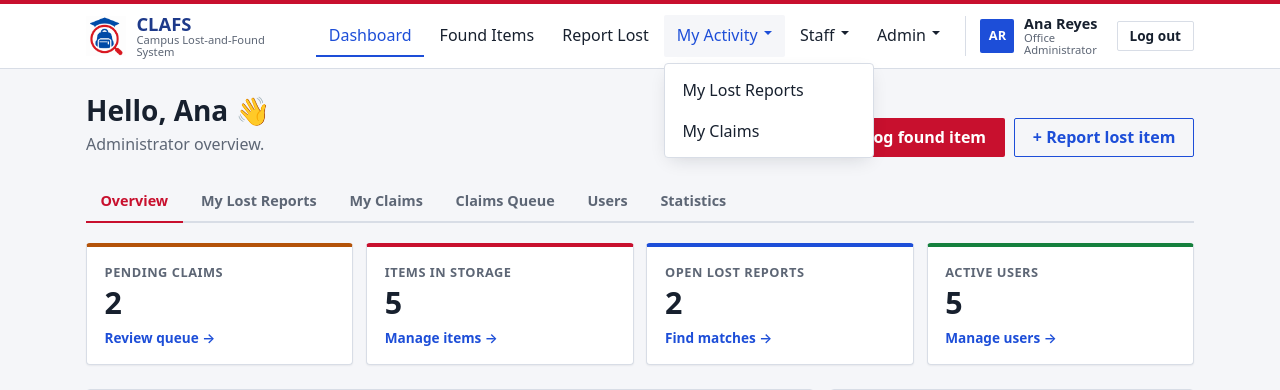
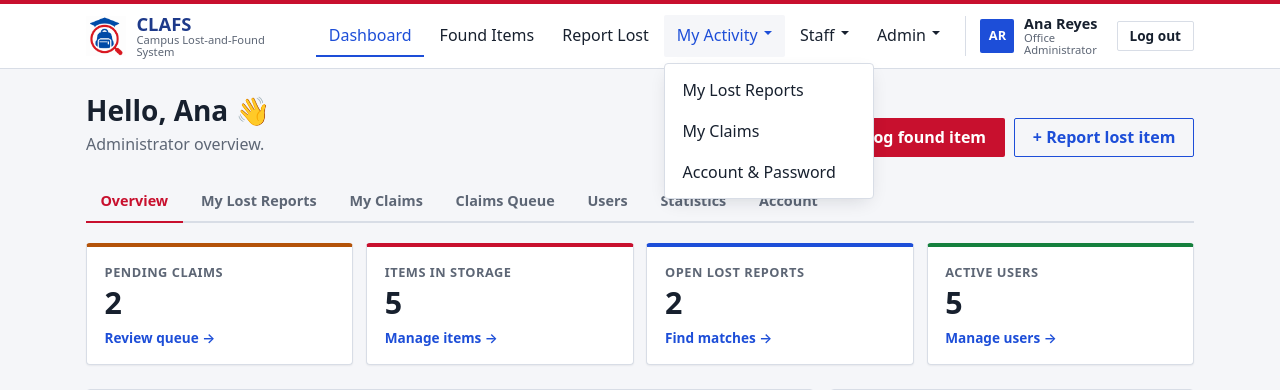
Before and after one commit to Kaigosama/Campus-Lost-and-Found-System, a PHP site: page /index.php in a window 1280 px wide, after a click on "My Activity". Shown: the top 390 px of the page. Run offline with PHP 8.4, Linux system fonts and the light colour scheme; a user stored in the database is signed in; data comes from the database, SQL or seed files in the repository; some libraries are stand-ins or nearby versions.

Commit message:
feat(auth): add password change and emailed password reset
Logged-in users change their password under Account. Others use Forgot password, which emails a single-use link that expires in 60 minutes, sent through the Brevo API. Either way the account is signed out on other devices. config/db_connect.php in this commit also reads database and mail settings from environment variables and marks cookies secure over HTTPS, for the Docker and Railway setup.

```diff
--- a/config/db_connect.php
+++ b/config/db_connect.php
@@ -36,6 +36,7 @@ const UPLOAD_DIR      = APP_ROOT . '/public/uploads';
 const IMAGE_TYPES     = ['image/jpeg' => 'jpg', 'image/png' => 'png', 'image/webp' => 'webp'];
 const PASSWORD_MIN    = 8;
 const REMEMBER_DAYS   = 30;
+const RESET_LINK_MINUTES = 60;
 /** Person names: letters (any script), spaces, hyphens, apostrophes and periods — and must start with a letter. */
 const NAME_PATTERN    = "/^\\p{L}[\\p{L}\\p{M} .'\\-]*$/u";
 
@@ -45,12 +46,36 @@ const NAME_PATTERN    = "/^\\p{L}[\\p{L}\\p{M} .'\\-]*$/u";
 if (is_file(__DIR__ . '/db_connect.local.php')) {
     require __DIR__ . '/db_connect.local.php';
 }
+// Containers (Docker, Railway) set the environment instead: DB_HOST, DB_PORT, DB_NAME, DB_USER, DB_PASS,
+// or a single MYSQL_URL / DATABASE_URL (mysql://user:pass@host:port/name). Individual DB_* win over the URL.
+$dbUrlString = (string) (getenv('MYSQL_URL') ?: getenv('DATABASE_URL'));
+$dbUrl = $dbUrlString !== '' ? (parse_url($dbUrlString) ?: []) : [];
+$dbFromUrl = [
+    'DB_HOST' => $dbUrl['host'] ?? null,
+    'DB_PORT' => $dbUrl['port'] ?? null,
+    'DB_NAME' => isset($dbUrl['path']) && $dbUrl['path'] !== '/' ? ltrim($dbUrl['path'], '/') : null,
+    'DB_USER' => isset($dbUrl['user']) ? rawurldecode($dbUrl['user']) : null,
+    'DB_PASS' => isset($dbUrl['pass']) ? rawurldecode($dbUrl['pass']) : null,
+];
+foreach ($dbFromUrl as $name => $fromUrl) {
+    $value = getenv($name);
+    if (!defined($name) && ($value !== false || $fromUrl !== null)) {
+        define($name, $value !== false ? $value : $fromUrl);
+    }
+}
+unset($dbUrlString, $dbUrl, $dbFromUrl, $name, $fromUrl, $value);
 defined('DB_HOST')    || define('DB_HOST', '127.0.0.1');
 defined('DB_PORT')    || define('DB_PORT', 3306);
 defined('DB_NAME')    || define('DB_NAME', 'clafs');
 defined('DB_USER')    || define('DB_USER', 'root');
 defined('DB_PASS')    || define('DB_PASS', '');
 defined('DB_CHARSET') || define('DB_CHARSET', 'utf8mb4');
+
+/** A setting from a define() in db_connect.local.php, else the environment; '' when unset. */
+function setting(string $name): string
+{
+    return defined($name) ? (string) constant($name) : (string) getenv($name);
+}
 
 function db(): PDO
 {
@@ -66,7 +91,7 @@ function db(): PDO
         } catch (PDOException $e) {
             http_response_code(500);
             header('Content-Type: text/plain; charset=utf-8');
-            exit("Database connection failed: {$e->getMessage()}\n\nImport docs/schema.sql and set DB_* constants in config/db_connect.local.php.");
+            exit("Database connection failed: {$e->getMessage()}\n\nImport docs/schema.sql and set DB_* constants in config/db_connect.local.php (or DB_* / MYSQL_URL environment variables).");
         }
     }
     return $pdo;
@@ -383,9 +408,17 @@ function save_photo(?array $file, ?string &$error): ?string
 
 /* ---------------------------------------------------------------- Auth (PHP sessions) */
 
+/** True over HTTPS, including behind a TLS-terminating proxy such as Railway's. */
+function is_https(): bool
+{
+    return ($_SERVER['HTTPS'] ?? '') === 'on' || ($_SERVER['HTTP_X_FORWARDED_PROTO'] ?? '') === 'https';
+}
+
 ini_set('session.gc_maxlifetime', (string) (REMEMBER_DAYS * 86400));
-session_set_cookie_params(['path' => '/', 'httponly' => true, 'samesite' => 'Lax']);
-session_start();
+session_set_cookie_params(['path' => '/', 'secure' => is_https(), 'httponly' => true, 'samesite' => 'Lax']);
+if (PHP_SAPI !== 'cli') {   // docker/init-db.php loads this file from the command line
+    session_start();
+}
 
 /** The logged-in, active user row, or null for guests. */
 function current_user(): ?array
@@ -393,7 +426,8 @@ function current_user(): ?array
     static $user = false;
     if ($user === false) {
         $user = find_user($_SESSION['user_id'] ?? null);
-        if ($user && !$user['is_active']) {
+        $staleSession = $user && isset($_SESSION['password_sig']) && !hash_equals($_SESSION['password_sig'], password_sig($user['password_hash']));
+        if ($user && (!$user['is_active'] || $staleSession)) {
             $user = null;
             unset($_SESSION['user_id']);
         }
@@ -405,10 +439,11 @@ function login_user(array $user, bool $remember = false): void
 {
     session_regenerate_id(true);
     $_SESSION['user_id'] = $user['user_id'];
+    $_SESSION['password_sig'] = password_sig($user['password_hash']);
     if ($remember) {
         setcookie(session_name(), session_id(), [
             'expires' => time() + REMEMBER_DAYS * 86400,
-            'path' => '/', 'httponly' => true, 'samesite' => 'Lax',
+            'path' => '/', 'secure' => is_https(), 'httponly' => true, 'samesite' => 'Lax',
         ]);
     }
 }
@@ -452,6 +487,149 @@ function register_user(array $in): array
     db()->prepare('INSERT INTO users (first_name, last_name, email, password_hash, role) VALUES (?, ?, ?, ?, ?)')
         ->execute([trim($in['first_name']), trim($in['last_name']), $email, password_hash($password, PASSWORD_DEFAULT), 'user']);
     return [];
+}
+
+/** Fingerprint of a password hash kept in the session, so changing the password ends every other session. */
+function password_sig(string $passwordHash): string
+{
+    return substr(hash('sha256', $passwordHash), 0, 16);
+}
+
+/** Rules for the new_password / new_password_confirm fields. Returns field errors. */
+function new_password_errors(array $in, ?string $current = null): array
+{
+    $new = (string) ($in['new_password'] ?? '');
+    if (strlen($new) < PASSWORD_MIN) {
+        return ['new_password' => 'Password must be at least ' . PASSWORD_MIN . ' characters.'];
+    }
+    if ($current !== null && $new === $current) {
+        return ['new_password' => 'Choose a password different from your current one.'];
+    }
+    if ($new !== (string) ($in['new_password_confirm'] ?? '')) {
+        return ['new_password_confirm' => 'Passwords do not match.'];
+    }
+    return [];
+}
+
+/** Saves a new password. Every session of this user fails the check in current_user() from now on. */
+function set_password(array $user, string $password): string
+{
+    $hash = password_hash($password, PASSWORD_DEFAULT);
+    db()->prepare('UPDATE users SET password_hash = ? WHERE user_id = ?')->execute([$hash, $user['user_id']]);
+    return $hash;
+}
+
+/** Validates the change-password form for the logged-in user and saves it. Returns field errors; empty means it changed. */
+function change_password(array $user, array $in): array
+{
+    $current = (string) ($in['current_password'] ?? '');
+    $errors  = new_password_errors($in, $current);
+    if (!password_verify($current, $user['password_hash'])) {
+        $errors = ['current_password' => 'Your current password is incorrect.'] + $errors;
+    }
+    if ($errors) {
+        return $errors;
+    }
+    $_SESSION['password_sig'] = password_sig(set_password($user, (string) $in['new_password']));   // keep this session only
+    return [];
+}
+
+/* ---- Forgot password: emailed reset links ---- */
+
+/**
+ * Absolute site URL for links in emails. Taken from APP_URL (or Railway's RAILWAY_PUBLIC_DOMAIN) rather than
+ * the request, so a forged Host header can't point a reset link at someone else's site.
+ */
+function app_base_url(): string
+{
+    $configured = setting('APP_URL') ?: (setting('RAILWAY_PUBLIC_DOMAIN') !== '' ? 'https://' . setting('RAILWAY_PUBLIC_DOMAIN') : '');
+    if ($configured !== '') {
+        return rtrim($configured, '/');
+    }
+    return (is_https() ? 'https' : 'http') . '://' . ($_SERVER['HTTP_HOST'] ?? 'localhost');   // local development
+}
+
+/**
+ * Reset links need no table: the signature is keyed with the user's current password hash, so a link stops
+ * working once the password changes (it is single-use) and can't be forged without the database.
+ */
+function password_reset_sig(array $user, int $expires): string
+{
+    return hash_hmac('sha256', $user['user_id'] . '|' . $expires, $user['password_hash'] . setting('APP_KEY'));
+}
+
+function password_reset_url(array $user): string
+{
+    $expires = time() + RESET_LINK_MINUTES * 60;
+    $query   = http_build_query(['uid' => $user['user_id'], 'expires' => $expires, 'sig' => password_reset_sig($user, $expires)]);
+    return app_base_url() . url('/reset_password.php?' . $query);
+}
+
+/** The active user a reset link belongs to, or null when it is invalid, expired or already used. */
+function user_from_reset_link(array $query): ?array
+{
+    $user    = find_user((int) ($query['uid'] ?? 0));
+    $expires = (int) ($query['expires'] ?? 0);
+    if (!$user || !$user['is_active'] || $expires < time() || $expires > time() + RESET_LINK_MINUTES * 60) {
+        return null;
+    }
+    return hash_equals(password_reset_sig($user, $expires), (string) ($query['sig'] ?? '')) ? $user : null;
+}
+
+/** Emails a reset link when $email belongs to an active account. Says nothing either way, so emails can't be probed. */
+function request_password_reset(string $email): void
+{
+    $user = find_user_by_email($email);
+    if (!$user || !$user['is_active']) {
+        return;
+    }
+    $stamp = sys_get_temp_dir() . '/clafs-reset-' . $user['user_id'];
+    if (is_file($stamp) && filemtime($stamp) > time() - 60) {
+        return;   // at most one email per account per minute
+    }
+    touch($stamp);
+    $text = "Hi {$user['first_name']},\n\n"
+        . "Someone asked to reset the password for your " . APP_NAME . " account. Open this link to choose a new one:\n\n"
+        . password_reset_url($user) . "\n\n"
+        . 'The link works once and expires in ' . RESET_LINK_MINUTES . " minutes. If you didn't ask for this, ignore this email; your password stays the same.\n\n"
+        . '— ' . APP_FULL_NAME;
+    send_mail($user['email'], full_name($user), 'Reset your ' . APP_NAME . ' password', $text);
+}
+
+/**
+ * Sends a plain-text email through Brevo's HTTPS API (Railway blocks SMTP on its Free and Hobby plans).
+ * Without BREVO_API_KEY the email is written to the PHP error log instead, which is enough for local testing.
+ */
+function send_mail(string $toEmail, string $toName, string $subject, string $text): bool
+{
+    $apiKey = setting('BREVO_API_KEY');
+    if ($apiKey === '') {
+        // One log call per line: Apache folds a multi-line message into one line and the link becomes hard to copy.
+        foreach (explode("\n", "BREVO_API_KEY is not set, so this email was only logged.\nTo: $toEmail\nSubject: $subject\n\n$text") as $line) {
+            error_log("[mail] $line");
+        }
+        return true;
+    }
+    $payload = json_encode([
+        'sender'      => ['name' => setting('MAIL_FROM_NAME') ?: APP_NAME, 'email' => setting('MAIL_FROM')],
+        'to'          => [['email' => $toEmail, 'name' => $toName]],
+        'subject'     => $subject,
+        'textContent' => $text,
+    ]);
+    $context = stream_context_create(['http' => [
+        'method'        => 'POST',
+        'header'        => "api-key: $apiKey\r\nContent-Type: application/json\r\nAccept: application/json\r\n",
+        'content'       => $payload,
+        'timeout'       => 10,
+        'ignore_errors' => true,   // read Brevo's error body instead of a bare warning
+    ]]);
+    $response = @file_get_contents('https://api.brevo.com/v3/smtp/email', false, $context);
+    $status   = preg_match('#^HTTP/\S+ (\d{3})#', $http_response_header[0] ?? '', $m) ? (int) $m[1] : 0;
+    if ($status >= 200 && $status < 300) {
+        return true;
+    }
+    error_log("[mail] Brevo did not send the email to $toEmail (HTTP $status): " . ($response ?: 'no response'));
+    return false;
 }
 
 /** Only same-site paths are safe redirect targets after login. */
--- a/includes/navbar.php
+++ b/includes/navbar.php
@@ -31,6 +31,7 @@ $navType = $type ?? '';
                     <div class="dropdown">
                         <a href="<?= e(url('/?tab=reports')) ?>">My Lost Reports</a>
                         <a href="<?= e(url('/?tab=my_claims')) ?>">My Claims</a>
+                        <a href="<?= e(url('/?tab=account')) ?>">Account &amp; Password</a>
                     </div>
                 </details>
 
--- a/index.php
+++ b/index.php
@@ -3,8 +3,9 @@ require_once __DIR__ . '/config/db_connect.php';
 
 /**
  * Guests      → landing page + log-in / register cards (#account); POST action=login|register handled here.
- *               ?next= is kept for after login.
- * Logged in   → dashboard tabs: overview | reports | my_claims   staff: + queue   admin: + users | stats
+ *               ?next= is kept for after login. ?reset=1 confirms a password reset (reset_password.php).
+ * Logged in   → dashboard tabs: overview | reports | my_claims   staff: + queue   admin: + users | stats   all: account
+ *               POST on ?tab=account changes the password.
  * ?action=logout ends the session.
  */
 
@@ -131,6 +132,9 @@ if (!$user) {
     <?php if ($next): ?>
         <div class="alert alert-info">Please log in to continue.</div>
     <?php endif; ?>
+    <?php if (isset($_GET['reset'])): ?>
+        <div class="alert alert-success" role="status">Your password has been changed. Log in with your new password.</div>
+    <?php endif; ?>
     <div class="grid grid-2">
         <div class="card">
             <h3>Log in</h3>
@@ -147,6 +151,7 @@ if (!$user) {
                 <div class="form-group">
                     <label for="login_password">Password <span class="req" aria-hidden="true">*</span></label>
                     <input type="password" id="login_password" name="password" required autocomplete="current-password" minlength="8">
+                    <a class="form-hint" href="<?= e(url('/forgot_password.php')) ?>">Forgot password?</a>
                 </div>
                 <div class="form-group">
                     <label class="check"><input type="checkbox" name="remember" value="1"> Keep me logged in on this device</label>
@@ -217,6 +222,7 @@ $allTabs = [ // key => [label, required role(s) or null]
     'queue'     => ['Claims Queue', ['staff', 'admin']],
     'users'     => ['Users', 'admin'],
     'stats'     => ['Statistics', 'admin'],
+    'account'   => ['Account', null],
 ];
 $tab = $_GET['tab'] ?? 'overview';
 if (!isset($allTabs[$tab])) {
@@ -226,6 +232,15 @@ if ($allTabs[$tab][1] !== null) {
     require_role($allTabs[$tab][1]);
 }
 $tabs = array_filter($allTabs, fn ($t) => $t[1] === null || has_role($t[1]));
+
+$errors = [];
+if ($tab === 'account' && $_SERVER['REQUEST_METHOD'] === 'POST') {
+    $errors = change_password($user, $_POST);
+    if (!$errors) {
+        header('Location: ' . url('/?tab=account&changed=1'));
+        exit;
+    }
+}
 
 $myReports = newest_first(where(all_lost_reports(), 'user_id', $user['user_id']));
 $myClaims  = newest_first(where(all_claims(), 'user_id', $user['user_id']));
@@ -269,6 +284,10 @@ include APP_ROOT . '/includes/header.php';
 <?php elseif ($tab === 'users'): ?>
 <div class="page-header">
     <div><h1>Manage users</h1><p>Assign roles and deactivate accounts. New registrations start as <strong><?= e(ROLES['user']) ?></strong>.</p></div>
+</div>
+<?php elseif ($tab === 'account'): ?>
+<div class="page-header">
+    <div><h1>Account</h1><p>Your profile and password.</p></div>
 </div>
 <?php else: ?>
 <div class="page-header">
@@ -664,6 +683,58 @@ include APP_ROOT . '/includes/header.php';
     </div>
     <p class="filter-empty" data-filter-empty hidden>No users match that search.</p>
 
+<?php /* ================================================== ACCOUNT */ ?>
+<?php elseif ($tab === 'account'): ?>
+    <?php
+    $err = fn (string $key) => isset($errors[$key]) ? '<span class="form-error">' . e($errors[$key]) . '</span>' : '';
+    $inv = fn (string $key) => isset($errors[$key]) ? ' class="is-invalid"' : '';
+    ?>
+    <?php if (isset($_GET['changed'])): ?>
+        <div class="alert alert-success" role="status">Password changed. Any other device signed in to this account has been logged out.</div>
+    <?php endif; ?>
+
+    <div class="grid grid-2">
+        <div class="card">
+            <h2>Profile</h2>
+            <div class="flex items-center gap-2 mb-3">
+                <span class="avatar" aria-hidden="true"><?= e(initials($user)) ?></span>
+                <div>
+                    <div class="fw-600"><?= e(full_name($user)) ?></div>
+                    <div class="text-sm text-muted"><?= e($user['email']) ?></div>
+                </div>
+            </div>
+            <dl class="item-card-meta">
+                <div><dt>Role</dt><dd><?= e(ROLES[$user['role']] ?? $user['role']) ?></dd></div>
+                <div><dt>Member since</dt><dd><?= e(format_date($user['created_at'])) ?></dd></div>
+            </dl>
+            <p class="text-sm text-muted mb-0">To change your name or role, contact the Lost &amp; Found office.</p>
+        </div>
+
+        <div class="card">
+            <h2>Change password</h2>
+            <form method="post" action="<?= e(url('/?tab=account')) ?>" class="form" data-validate>
+                <input type="email" name="username" value="<?= e($user['email']) ?>" autocomplete="username" hidden>
+                <div class="form-group">
+                    <label for="current_password">Current password <span class="req" aria-hidden="true">*</span></label>
+                    <input type="password" id="current_password" name="current_password" required autocomplete="current-password"<?= $inv('current_password') ?>>
+                    <?= $err('current_password') ?>
+                </div>
+                <div class="form-group">
+                    <label for="new_password">New password <span class="req" aria-hidden="true">*</span></label>
+                    <input type="password" id="new_password" name="new_password" required minlength="<?= PASSWORD_MIN ?>" autocomplete="new-password"<?= $inv('new_password') ?>>
+                    <span class="form-hint">At least <?= PASSWORD_MIN ?> characters.</span>
+                    <?= $err('new_password') ?>
+                </div>
+                <div class="form-group">
+                    <label for="new_password_confirm">Confirm new password <span class="req" aria-hidden="true">*</span></label>
+                    <input type="password" id="new_password_confirm" name="new_password_confirm" required minlength="<?= PASSWORD_MIN ?>" autocomplete="new-password" data-match="new_password"<?= $inv('new_password_confirm') ?>>
+                    <?= $err('new_password_confirm') ?>
+                </div>
+                <button type="submit" class="btn btn-primary">Change password</button>
+            </form>
+        </div>
+    </div>
+
 <?php /* ================================================== STATISTICS (admin) */ ?>
 <?php else: ?>
     <?php
```
Also changed, not shown: forgot_password.php (added, +56 -0 lines), reset_password.php (added, +62 -0 lines).
